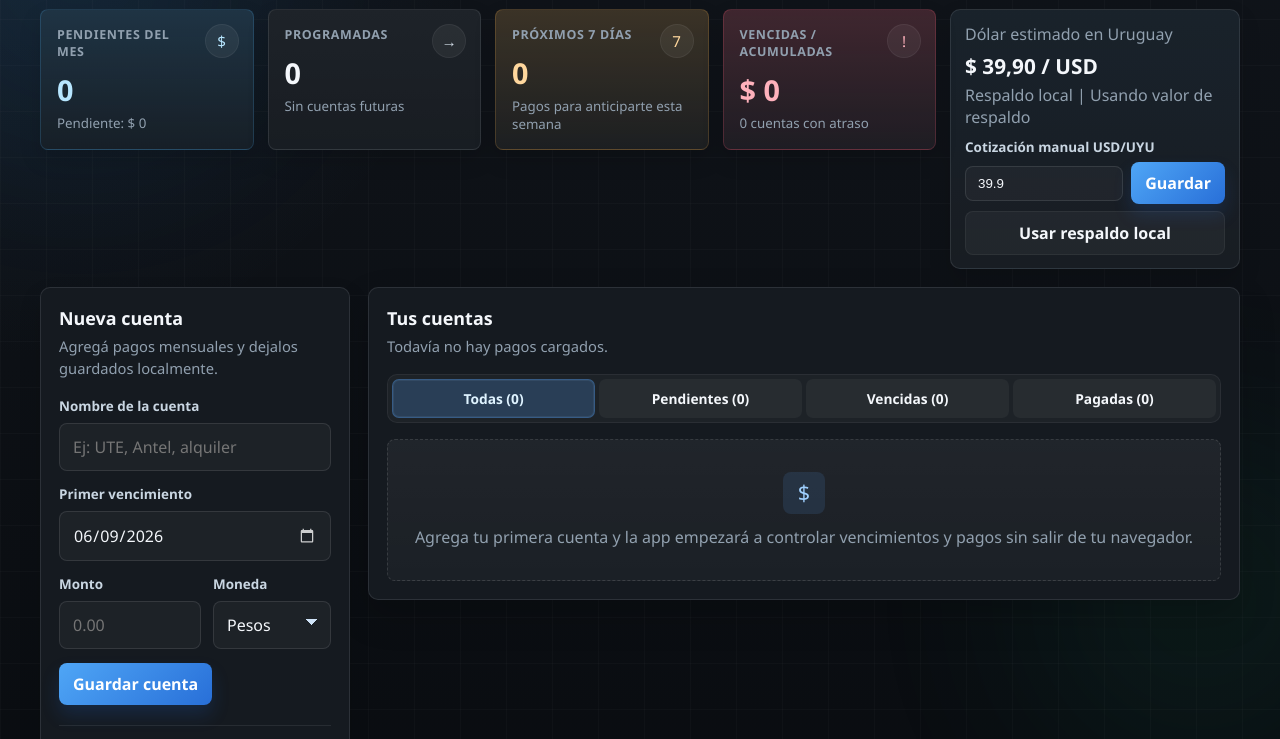
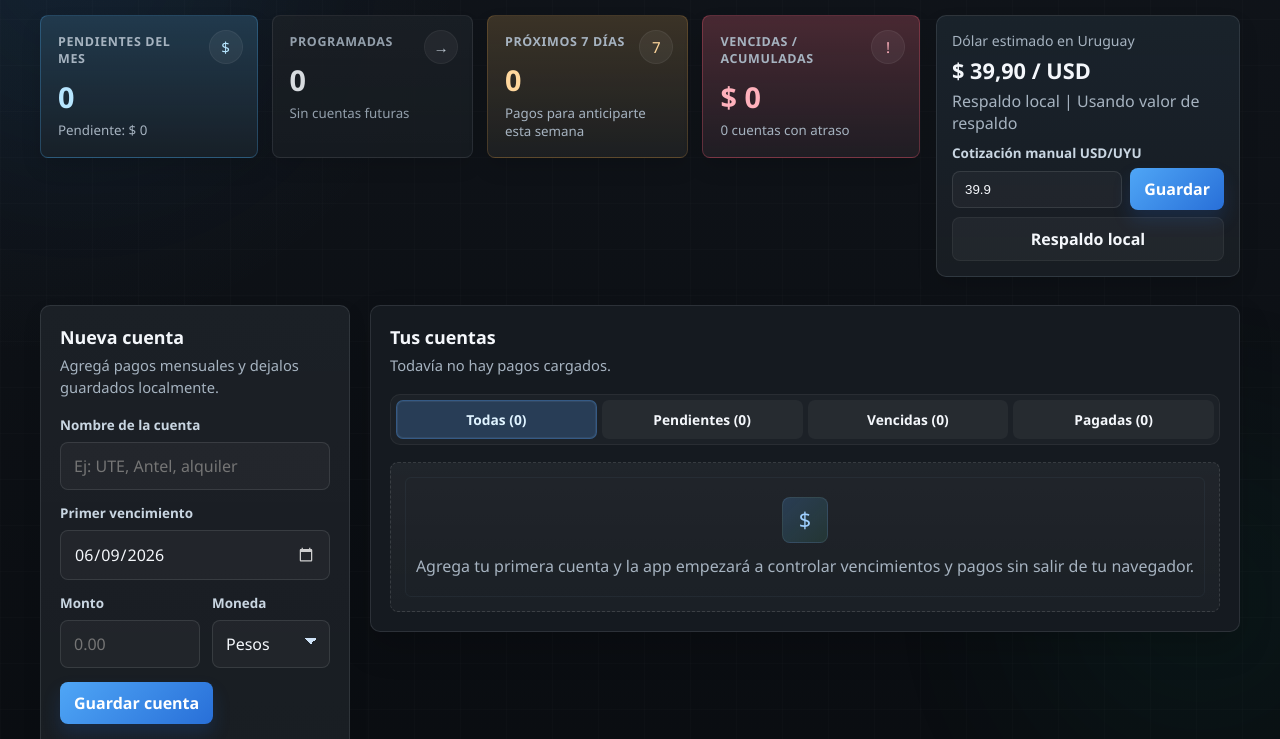
Before and after one commit to Diegoestropini/Pagos, a website: page index.html in a window 1280 px wide. Shown: the part 119-858 px from the top of the page. Drawn offline with Linux system fonts and the light colour scheme.

Commit message:
Mejorar visuales del tablero de pagos

```diff
--- a/app.js
+++ b/app.js
@@ -311,14 +311,14 @@ function renderAccounts(detailsList) {
       details.statusKey === "paid" || details.statusKey === "scheduled";
 
     if (details.statusKey === "scheduled") {
-      markPaidButton.textContent = "Aún no corresponde";
+      markPaidButton.textContent = "No corresponde";
     } else if (details.nextPaymentShortLabel) {
       markPaidButton.textContent =
         details.isNextPaymentEarly
-          ? `Pagar anticipado ${details.nextPaymentShortLabel}`
+          ? `Anticipar ${details.nextPaymentShortLabel}`
           : `Pagar ${details.nextPaymentShortLabel}`;
     } else {
-      markPaidButton.textContent = "Marcar pago del mes";
+      markPaidButton.textContent = "Pagar mes";
     }
 
     markPaidButton.addEventListener("click", () => markAsPaid(details.account.id));
@@ -326,7 +326,7 @@ function renderAccounts(detailsList) {
     undoPaidButton.disabled = !details.lastPayment;
     undoPaidButton.textContent = details.lastPayment
       ? `Deshacer ${details.lastPaymentShortLabel}`
-      : "Sin pagos registrados";
+      : "Sin pagos";
     undoPaidButton.addEventListener("click", () => undoLastPayment(details.account.id));
 
     node
--- a/index.html
+++ b/index.html
@@ -53,7 +53,7 @@
             </button>
           </div>
           <button id="resetExchangeRateButton" class="ghost-button exchange-reset" type="button">
-            Usar respaldo local
+            Respaldo local
           </button>
           <p class="exchange-note">Esta versi&oacute;n no hace consultas externas ni comparte datos.</p>
         </div>
@@ -175,13 +175,13 @@
 
         <div class="account-actions">
           <button class="success-button mark-paid-button" type="button">
-            Marcar pago del mes
+            Pagar mes
           </button>
           <button class="ghost-button edit-button" type="button">
             Editar
           </button>
           <button class="ghost-button undo-paid-button" type="button">
-            Desmarcar pago
+            Deshacer
           </button>
           <button class="danger-button delete-button" type="button">
             Eliminar
--- a/styles.css
+++ b/styles.css
@@ -5,7 +5,7 @@
   --panel-raised: #1a2128;
   --panel-border: rgba(226, 234, 241, 0.11);
   --text: #f4f7fb;
-  --muted: #91a0af;
+  --muted: #a6b3c0;
   --muted-strong: #c9d6e2;
   --blue: #64b5f6;
   --blue-soft: rgba(100, 181, 246, 0.14);
@@ -15,8 +15,8 @@
   --red-soft: rgba(241, 109, 128, 0.13);
   --green: #55c991;
   --green-soft: rgba(85, 201, 145, 0.13);
-  --shadow: 0 16px 36px rgba(0, 0, 0, 0.18);
-  --shadow-soft: 0 10px 22px rgba(0, 0, 0, 0.14);
+  --shadow: 0 16px 34px rgba(0, 0, 0, 0.16);
+  --shadow-soft: 0 10px 20px rgba(0, 0, 0, 0.12);
   --radius-panel: 10px;
   --radius-card: 8px;
 }
@@ -32,9 +32,9 @@ body {
   -webkit-font-smoothing: antialiased;
   text-rendering: optimizeLegibility;
   background:
-    linear-gradient(90deg, rgba(255, 255, 255, 0.018) 1px, transparent 1px),
-    linear-gradient(rgba(255, 255, 255, 0.018) 1px, transparent 1px),
-    radial-gradient(circle at top left, rgba(100, 181, 246, 0.1), transparent 30rem),
+    linear-gradient(90deg, rgba(255, 255, 255, 0.012) 1px, transparent 1px),
+    linear-gradient(rgba(255, 255, 255, 0.012) 1px, transparent 1px),
+    radial-gradient(circle at top left, rgba(100, 181, 246, 0.075), transparent 30rem),
     linear-gradient(180deg, #10141a 0%, #090c10 100%);
   background-size: 46px 46px, 46px 46px, auto, auto;
   color: var(--text);
@@ -47,7 +47,7 @@ body {
   height: 22rem;
   border-radius: 50%;
   filter: blur(100px);
-  opacity: 0.075;
+  opacity: 0.055;
   pointer-events: none;
 }
 
@@ -68,7 +68,7 @@ body {
   z-index: 1;
   max-width: 1240px;
   margin: 0 auto;
-  padding: 28px 20px 40px;
+  padding: 32px 20px 44px;
 }
 
 .dashboard-header {
@@ -76,7 +76,7 @@ body {
   justify-content: space-between;
   gap: 24px;
   align-items: end;
-  margin-bottom: 16px;
+  margin-bottom: 18px;
 }
 
 .dashboard-title h1 {
@@ -121,16 +121,17 @@ body {
 
 .dashboard-overview {
   display: grid;
-  grid-template-columns: minmax(0, 1fr) 290px;
-  gap: 14px;
+  grid-template-columns: minmax(0, 1fr) 304px;
+  gap: 16px;
   align-items: start;
-  margin-bottom: 18px;
+  margin-bottom: 28px;
 }
 
 .exchange-card {
   min-width: 0;
+  min-height: 136px;
   border-radius: var(--radius-panel);
-  padding: 13px 14px;
+  padding: 15px;
   background:
     linear-gradient(180deg, rgba(100, 181, 246, 0.05), rgba(255, 255, 255, 0.012)),
     var(--panel);
@@ -138,13 +139,15 @@ body {
 }
 
 .exchange-label {
-  margin: 0 0 7px;
+  margin: 0 0 6px;
+  font-size: 0.88rem;
 }
 
 .exchange-card strong {
-  font-size: 1.3rem;
+  font-size: 1.36rem;
   display: block;
-  margin-bottom: 5px;
+  margin-bottom: 6px;
+  letter-spacing: 0;
 }
 
 #exchangeRateMeta {
@@ -174,7 +177,7 @@ body {
   border-radius: var(--radius-card);
   background: rgba(255, 255, 255, 0.035);
   color: var(--text);
-  padding: 9px 12px;
+  padding: 10px 12px;
   outline: none;
   transition: border-color 0.2s ease, transform 0.2s ease;
 }
@@ -187,7 +190,7 @@ body {
 .exchange-reset {
   width: 100%;
   margin-top: 7px;
-  padding-block: 9px;
+  padding-block: 10px;
 }
 
 .exchange-note {
@@ -199,20 +202,23 @@ body {
 .layout-grid {
   display: grid;
   grid-template-columns: 310px minmax(0, 1fr);
-  gap: 18px;
+  gap: 20px;
   align-items: start;
 }
 
 .panel {
   border-radius: var(--radius-panel);
-  padding: 18px;
+  padding: 19px;
 }
 
 .panel-form {
   align-self: start;
   position: sticky;
   top: 18px;
-  box-shadow: var(--shadow-soft);
+  background:
+    linear-gradient(180deg, rgba(255, 255, 255, 0.028), rgba(255, 255, 255, 0.01)),
+    var(--panel);
+  box-shadow: 0 8px 18px rgba(0, 0, 0, 0.1);
 }
 
 .panel-header h2 {
@@ -353,6 +359,10 @@ button:focus-visible,
   border-radius: var(--radius-card);
   padding: 10px 14px;
   font-weight: 600;
+  display: inline-flex;
+  align-items: center;
+  justify-content: center;
+  gap: 7px;
 }
 
 .is-hidden {
@@ -375,22 +385,30 @@ button:focus-visible,
 .success-button::before,
 .mark-paid-button::before {
   content: "\2713";
-  margin-right: 8px;
+  display: inline-grid;
+  place-items: center;
+  min-width: 1em;
 }
 
 .edit-button::before {
   content: "\270e";
-  margin-right: 8px;
+  display: inline-grid;
+  place-items: center;
+  min-width: 1em;
 }
 
 .undo-paid-button::before {
   content: "\21b6";
-  margin-right: 8px;
+  display: inline-grid;
+  place-items: center;
+  min-width: 1em;
 }
 
 .delete-button::before {
   content: "\00d7";
-  margin-right: 8px;
+  display: inline-grid;
+  place-items: center;
+  min-width: 1em;
   font-size: 1.08em;
   line-height: 0;
 }
@@ -484,7 +502,7 @@ button:disabled {
 
 .stats-grid {
   display: grid;
-  grid-template-columns: repeat(4, minmax(0, 1fr));
+  grid-template-columns: minmax(0, 1.08fr) repeat(2, minmax(0, 1fr)) minmax(0, 1.08fr);
   gap: 14px;
 }
 
@@ -492,10 +510,16 @@ button:disabled {
   position: relative;
   min-height: 136px;
   border-radius: var(--radius-card);
-  padding: 16px;
+  padding: 17px;
   border-top: 1px solid rgba(255, 255, 255, 0.08);
   overflow: hidden;
   box-shadow: var(--shadow-soft);
+  transition: transform 0.2s ease, border-color 0.2s ease, background 0.2s ease;
+}
+
+.stat-card:hover {
+  transform: translateY(-1px);
+  border-color: rgba(216, 230, 245, 0.18);
 }
 
 .stat-card::after {
@@ -557,8 +581,9 @@ button:disabled {
 
 .stat-card-neutral {
   background:
-    linear-gradient(180deg, rgba(255, 255, 255, 0.04), rgba(255, 255, 255, 0.01)),
+    linear-gradient(180deg, rgba(255, 255, 255, 0.026), rgba(255, 255, 255, 0.008)),
     var(--panel);
+  opacity: 0.88;
 }
 
 .stat-card-today {
@@ -570,16 +595,16 @@ button:disabled {
 
 .stat-card-upcoming {
   background:
-    linear-gradient(180deg, rgba(79, 183, 255, 0.16), rgba(79, 183, 255, 0.03)),
+    linear-gradient(180deg, rgba(79, 183, 255, 0.2), rgba(79, 183, 255, 0.035)),
     var(--panel);
-  border-color: rgba(79, 183, 255, 0.18);
+  border-color: rgba(79, 183, 255, 0.26);
 }
 
 .stat-card-overdue {
   background:
-    linear-gradient(180deg, rgba(255, 92, 114, 0.18), rgba(255, 92, 114, 0.04)),
+    linear-gradient(180deg, rgba(255, 92, 114, 0.22), rgba(255, 92, 114, 0.045)),
     var(--panel);
-  border-color: rgba(255, 92, 114, 0.2);
+  border-color: rgba(255, 92, 114, 0.28);
 }
 
 .stat-card-today strong {
@@ -597,11 +622,11 @@ button:disabled {
 .filter-bar {
   display: grid;
   grid-template-columns: repeat(4, minmax(0, 1fr));
-  gap: 4px;
-  margin-top: 16px;
-  padding: 4px;
+  gap: 5px;
+  margin-top: 17px;
+  padding: 5px;
   border-radius: 10px;
-  background: rgba(255, 255, 255, 0.035);
+  background: rgba(255, 255, 255, 0.03);
   border: 1px solid rgba(255, 255, 255, 0.055);
 }
 
@@ -611,6 +636,12 @@ button:disabled {
   font-size: 0.86rem;
   white-space: nowrap;
   border-color: transparent;
+  box-shadow: none;
+}
+
+.filter-button:hover {
+  background: rgba(255, 255, 255, 0.065);
+  transform: none;
 }
 
 .filter-button.is-active {
@@ -622,12 +653,13 @@ button:disabled {
 
 .account-list {
   display: grid;
-  gap: 12px;
-  margin-top: 16px;
+  gap: 13px;
+  margin-top: 17px;
 }
 
 .empty-state {
-  padding: 32px 22px;
+  position: relative;
+  padding: 34px 24px;
   text-align: center;
   border: 1px dashed rgba(255, 255, 255, 0.12);
   border-radius: var(--radius-card);
@@ -635,24 +667,35 @@ button:disabled {
   background:
     linear-gradient(180deg, rgba(255, 255, 255, 0.035), rgba(255, 255, 255, 0.012)),
     rgba(255, 255, 255, 0.015);
+  overflow: hidden;
+}
+
+.empty-state::after {
+  content: "";
+  position: absolute;
+  inset: 14px;
+  border-radius: 6px;
+  border: 1px solid rgba(159, 208, 255, 0.05);
+  pointer-events: none;
 }
 
 .empty-state::before {
   content: "$";
   display: grid;
   place-items: center;
-  width: 42px;
-  height: 42px;
+  width: 44px;
+  height: 44px;
   margin: 0 auto 12px;
   border-radius: var(--radius-card);
-  background: rgba(88, 166, 255, 0.12);
+  background: linear-gradient(135deg, rgba(88, 166, 255, 0.2), rgba(85, 201, 145, 0.12));
+  border: 1px solid rgba(159, 208, 255, 0.11);
   color: #9fd0ff;
   font-size: 1.35rem;
 }
 
 .account-card {
   border-radius: var(--radius-card);
-  padding: 16px;
+  padding: 17px;
   display: grid;
   grid-template-columns: minmax(230px, 0.52fr) minmax(0, 1fr);
   gap: 12px 16px;
@@ -662,7 +705,7 @@ button:disabled {
 }
 
 .account-card:hover {
-  transform: translateY(-1px);
+  transform: translateY(-2px);
   border-color: rgba(216, 230, 245, 0.18);
   background-color: var(--panel-raised);
 }
@@ -707,7 +750,7 @@ button:disabled {
 
 .account-name {
   margin: 0;
-  font-size: 1.05rem;
+  font-size: 1.08rem;
   font-weight: 750;
 }
 
@@ -724,6 +767,7 @@ button:disabled {
   font-size: 0.74rem;
   font-weight: 700;
   letter-spacing: 0.02em;
+  border: 1px solid rgba(255, 255, 255, 0.06);
 }
 
 .status-upcoming .status-pill,
@@ -753,15 +797,16 @@ button:disabled {
   gap: 4px;
   align-content: center;
   min-height: 106px;
-  padding: 14px;
+  padding: 15px;
   border-radius: var(--radius-card);
-  background: rgba(255, 255, 255, 0.04);
+  background: rgba(255, 255, 255, 0.035);
   border: 1px solid rgba(255, 255, 255, 0.06);
 }
 
 .primary-amount {
-  font-size: clamp(1.45rem, 2vw, 1.72rem);
+  font-size: clamp(1.48rem, 2vw, 1.78rem);
   line-height: 1.1;
+  letter-spacing: 0;
 }
 
 .secondary-amount {
@@ -786,9 +831,9 @@ button:disabled {
 .account-actions {
   display: grid;
   grid-column: 1 / -1;
-  grid-template-columns: minmax(190px, 1.35fr) repeat(2, minmax(126px, 0.7fr)) minmax(108px, 0.5fr);
+  grid-template-columns: minmax(170px, 1.35fr) repeat(2, minmax(112px, 0.7fr)) minmax(98px, 0.5fr);
   gap: 8px;
-  padding-top: 2px;
+  padding-top: 4px;
 }
 
 .account-actions button {
@@ -796,11 +841,12 @@ button:disabled {
   padding: 9px 11px;
   font-size: 0.84rem;
   white-space: normal;
+  line-height: 1.2;
 }
 
 .account-actions .danger-button {
   justify-self: end;
-  min-width: 108px;
+  min-width: 98px;
 }
 
 .toast {
@@ -872,7 +918,7 @@ button:disabled {
   }
 
   .app-shell {
-    padding: 22px 14px 36px;
+    padding: 22px 14px 38px;
   }
 
   .dashboard-header {
@@ -880,7 +926,7 @@ button:disabled {
   }
 
   .dashboard-overview {
-    margin-bottom: 14px;
+    margin-bottom: 18px;
   }
 
   .panel {
@@ -944,6 +990,14 @@ button:disabled {
     width: 100%;
   }
 
+  .primary-button,
+  .success-button,
+  .ghost-button,
+  .danger-button,
+  .filter-button {
+    gap: 6px;
+  }
+
   .toast {
     right: 14px;
     left: 14px;
@@ -961,6 +1015,11 @@ button:disabled {
     gap: 8px;
   }
 
+  .status-pill {
+    white-space: normal;
+    text-align: right;
+  }
+
   .account-actions {
     grid-template-columns: 1fr;
   }
```
